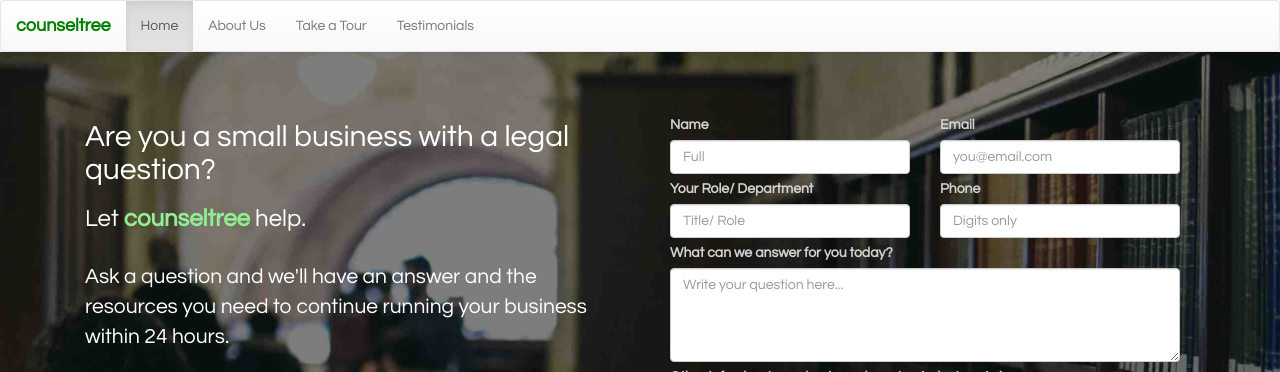
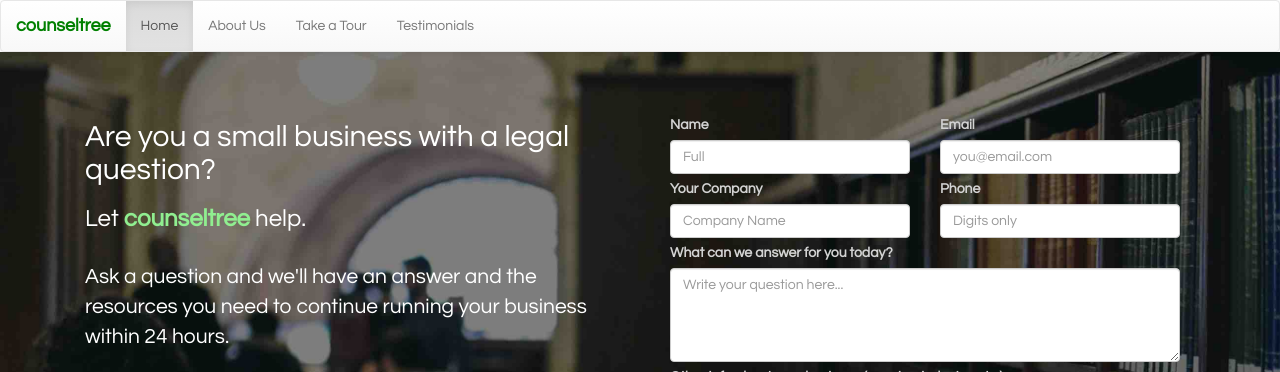
Before and after one commit to counseltree/counseltree.github.io, a Jekyll site: the page built from index.html, in a window 1280 px wide. Shown: the top 372 px of the page. Built offline with Jekyll 4.4.1, drawn with Linux system fonts in a browser that asks for light colours; nearby versions of some CDN libraries.

Commit message:
local init

```diff
--- a/index.html
+++ b/index.html
@@ -43,8 +43,8 @@ url:"https://docs.google.com/forms/d/e/1FAIpQLSezDPOBR1EnX9wHZiSfvCmZLVVJNDEx9P7
 		</div>
 
 		<div class = "form-group">
-			<div class="col-sm-6"><label>Your Role/ Department</label>
-				<input type="text" name="role" id="role" placeholder="Title/ Role" class = "form-control"/></div>
+			<div class="col-sm-6"><label>Your Company</label>
+				<input type="text" name="role" id="role" placeholder="Company Name" class = "form-control"/></div>
 
 
 			<div class="col-sm-6"><label>Phone</label>
```
